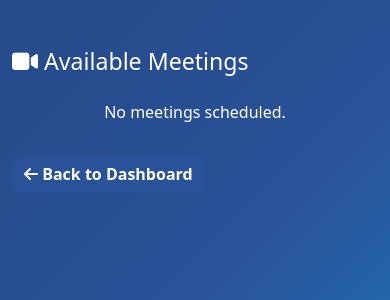
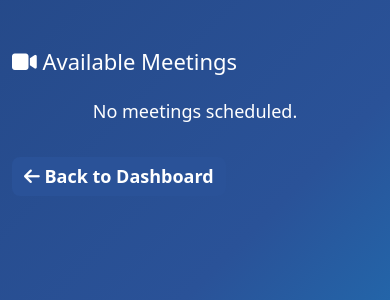
Before and after one commit to EzraelJeremiah-py/PESS, a Flask app: template pess-backend/templates/meetings/user_meetings.html in a window 390 px wide. Shown: the top 300 px of the page. Run offline with Flask 3, Linux system fonts and the light colour scheme; the template is opened without the code that fills it, so the values that code supplies are empty.

Commit message:
Update user_meetings.html

```diff
--- a/pess-backend/templates/meetings/user_meetings.html
+++ b/pess-backend/templates/meetings/user_meetings.html
@@ -2,6 +2,8 @@
 <html lang="en">
 <head>
   <meta charset="UTF-8">
+  <!-- ✅ Mobile scaling -->
+  <meta name="viewport" content="width=device-width, initial-scale=1">
   <title>Join Meetings</title>
   <link href="https://cdn.jsdelivr.net/npm/bootstrap@5.3.3/dist/css/bootstrap.min.css" rel="stylesheet">
   <link href="https://cdnjs.cloudflare.com/ajax/libs/font-awesome/6.5.0/css/all.min.css" rel="stylesheet">
@@ -12,6 +14,7 @@
       animation: gradientMove 12s ease infinite;
       min-height: 100vh;
       color: #fff;
+      font-size: 1.1rem; /* ✅ Base font size */
     }
     @keyframes gradientMove {
       0% { background-position: 0% 50%; }
@@ -19,14 +22,15 @@
       100% { background-position: 0% 50%; }
     }
     h3, th, td, p {
-      color: #fff !important; /* force all text white */
+      color: #fff !important;
     }
     .card {
       border-radius: 16px;
       backdrop-filter: blur(12px);
-      background: rgba(173,216,230,0.15); /* light blue glass */
-      border: 1px solid rgba(0,255,255,0.3); /* cyan accent */
+      background: rgba(173,216,230,0.15);
+      border: 1px solid rgba(0,255,255,0.3);
       transition: transform 0.2s ease, box-shadow 0.2s ease;
+      font-size: 1rem;
     }
     .card:hover {
       transform: translateY(-5px);
@@ -34,13 +38,16 @@
     }
     .table {
       color: #fff;
+      font-size: 1rem;
     }
     .table thead {
       background: rgba(0,0,0,0.7);
+      font-size: 1rem;
     }
     .btn {
       border-radius: 8px;
       font-weight: 600;
+      font-size: 1rem;
     }
     .btn-success {
       background-color: #00c6ff;
@@ -58,6 +65,21 @@
     }
     .btn-secondary:hover {
       background-color: #1e3c72;
+    }
+    /* ✅ Bigger fonts on phones */
+    @media (max-width: 768px) {
+      body, p, li, a, th, td {
+        font-size: 18px;
+      }
+      h3 {
+        font-size: 22px;
+      }
+      .btn {
+        font-size: 18px;
+      }
+      .table thead {
+        font-size: 18px;
+      }
     }
   </style>
 </head>
```
